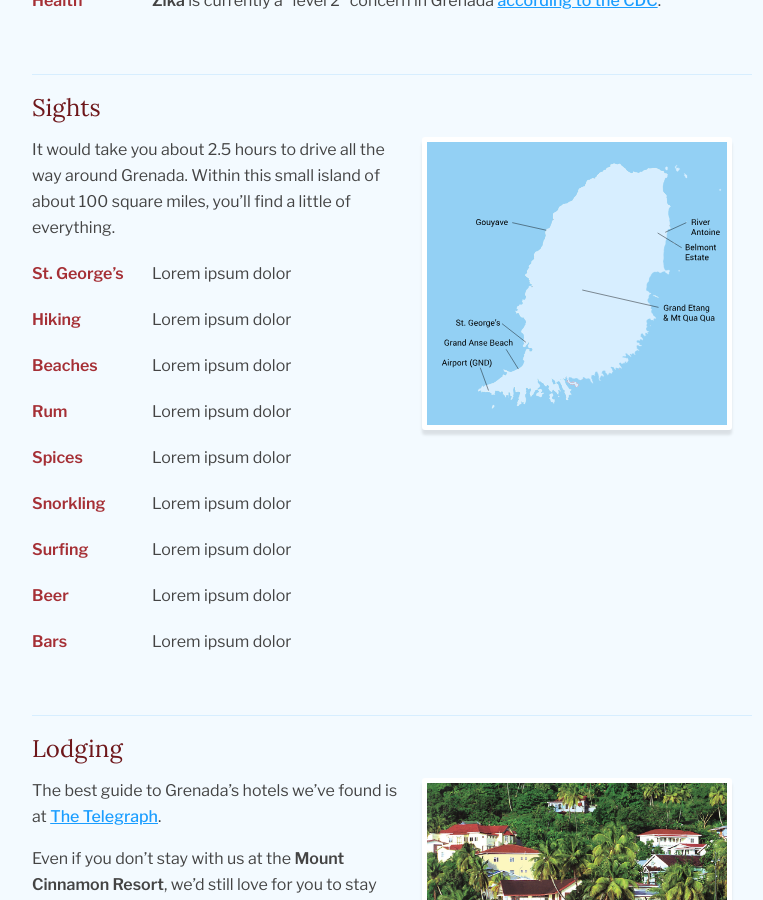
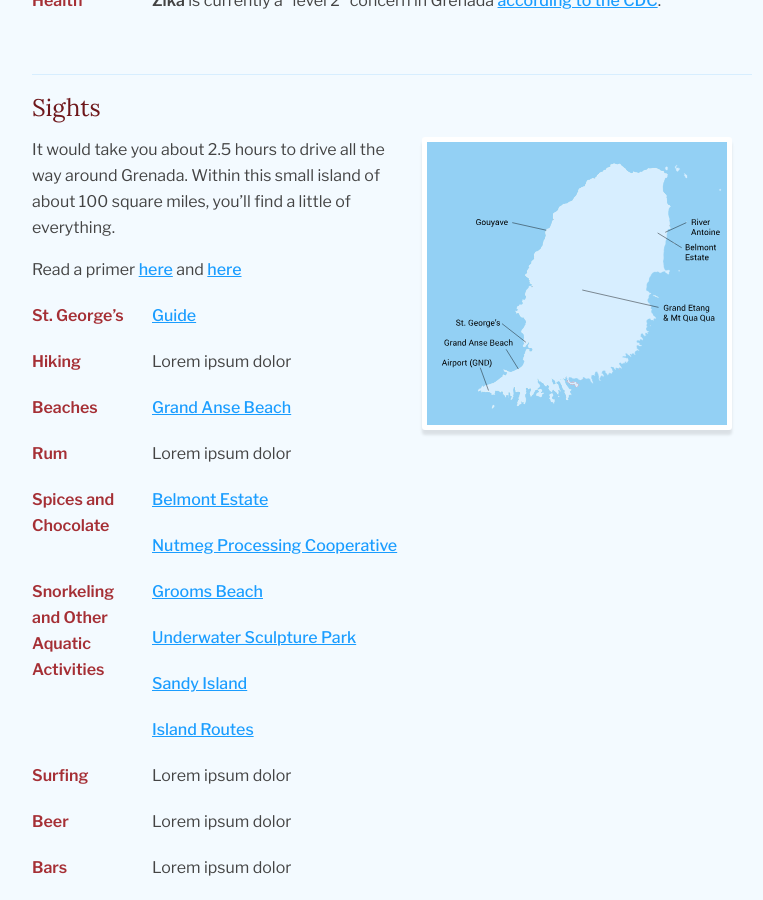
Before and after one commit to rossmeissl/bernsandblaise, a Jekyll site: the page built from index.md, in a window 1280 px wide and 900 px high, scrolled down 2453 px. Shown: the whole window, without its empty margins (188-951 px from the left). Built offline with Jekyll 4.4.1, drawn with Linux system fonts in a browser that asks for light colours.

Commit message:
Update sights.md

```diff
--- a/_includes/sights.md
+++ b/_includes/sights.md
@@ -3,23 +3,31 @@
 {% include map-grenada.html %}
 It would take you about 2.5 hours to drive all the way around Grenada. Within this small island of about 100 square miles, you'll find a little of everything.
 
+Read a primer [here](https://www.telegraph.co.uk/travel/destinations/caribbean/grenada/articles/grenada-travel-guide/) and [here](https://www.lonelyplanet.com/grenada)
+
 St. George's
-: Lorem ipsum dolor
+: [Guide](https://www.lonelyplanet.com/grenada/grenada-island/st-georges)
 
 Hiking
 : Lorem ipsum dolor
 
 Beaches
-: Lorem ipsum dolor
+: [Grand Anse Beach](https://www.lonelyplanet.com/grenada/attractions/grand-anse/a/poi-sig/1025442/358047)
+:
 
 Rum
 : Lorem ipsum dolor
 
-Spices
-: Lorem ipsum dolor
+Spices and Chocolate
+: [Belmont Estate](http://www.belmontestate.net/cocoa.htm)
+: [Nutmeg Processing Cooperative](https://www.lonelyplanet.com/grenada/gouyave/attractions/nutmeg-processing-cooperative/a/poi-sig/1395288/358047)
 
-Snorkling
-: Lorem ipsum dolor
+Snorkeling and Other Aquatic Activities
+: [Grooms Beach](https://www.lonelyplanet.com/grenada/attractions/grooms-beach/a/poi-sig/1395226/358047)
+: [Underwater Sculpture Park](https://www.lonelyplanet.com/grenada/st-georges/attractions/underwater-sculpture-park/a/poi-sig/1555233/358047)
+: [Sandy Island](https://www.lonelyplanet.com/grenada/attractions/sandy-island/a/poi-sig/1557967/358047)
+: [Island Routes](https://www.islandroutes.com/caribbean-tours/grenada/103/st-georges)
+
 
 Surfing
 : Lorem ipsum dolor
```
